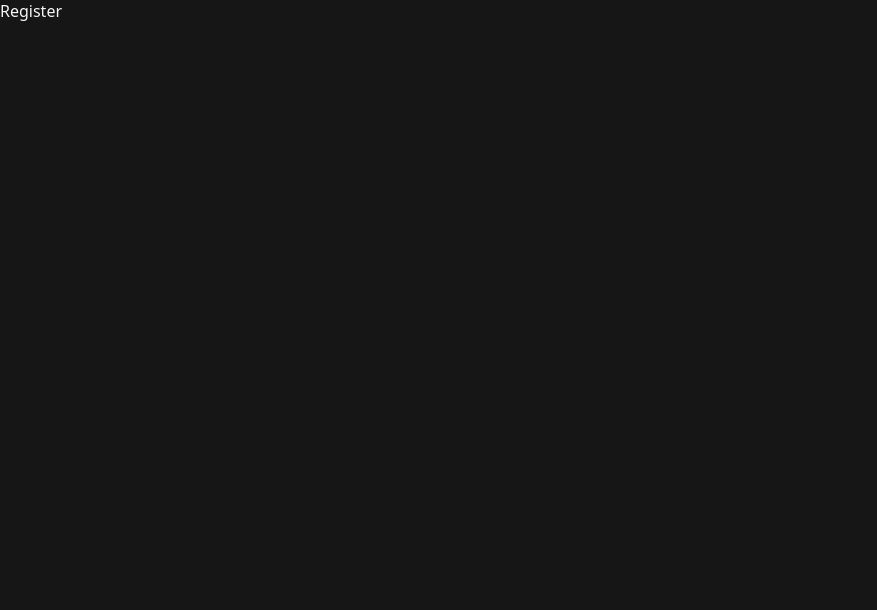
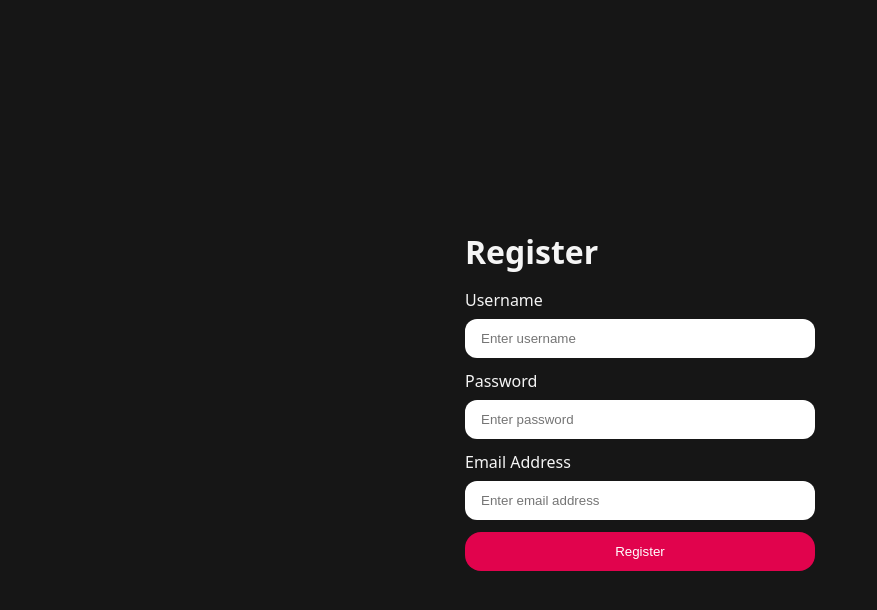
Before and after one commit to RakSagaTech/Gen-AI, a React app in the folder Frontend/: page /register in a window 1280 px wide. Shown: the top 610 px of the page, without its empty margins (0-877 px from the left). Built offline with nearby package versions, Linux system fonts and the light colour scheme; the HTML template or start-up script is replaced by a standard one.

Commit message:
feat: add register form UI

```diff
--- a/Frontend/src/features/auth/pages/Login.jsx
+++ b/Frontend/src/features/auth/pages/Login.jsx
@@ -12,7 +12,7 @@
                 type="text"
                 id="username"
                 name="username"
-                placeholder="Enter Username"
+                placeholder="Enter username"
               />
             </div>
             <div className="input-group">
@@ -21,7 +21,7 @@
                 type="password"
                 id="password"
                 name="password"
-                placeholder="Enter Password"
+                placeholder="Enter password"
               />
             </div>
             <button className="button primary-button">Submit</button>
--- a/Frontend/src/features/auth/pages/Register.jsx
+++ b/Frontend/src/features/auth/pages/Register.jsx
@@ -1,7 +1,43 @@
-const Register = () => {
-  return (
-    <div>Register</div>
-  )
-}
+  import '../auth.form.scss'
 
-export default Register
+  const Login = () => {
+    return (
+      <main>
+        <div className="form-container">
+          <h1>Register</h1>
+          <form >
+            <div className="input-group">
+              <label htmlFor="username">Username</label>
+              <input
+                type="text"
+                id="username"
+                name="username"
+                placeholder="Enter username"
+              />
+            </div>
+            <div className="input-group">
+              <label htmlFor="password">Password</label>
+              <input
+                type="password"
+                id="password"
+                name="password"
+                placeholder="Enter password"
+              />
+            </div>
+            <div className="input-group">
+              <label htmlFor="email">Email Address</label>
+              <input
+                type="email"
+                id="email "
+                name="email"
+                placeholder="Enter email address"
+              />
+            </div>
+            <button className="button primary-button">Register</button>
+          </form>
+        </div>
+      </main>
+    )
+  }
+
+  export default Login
```
